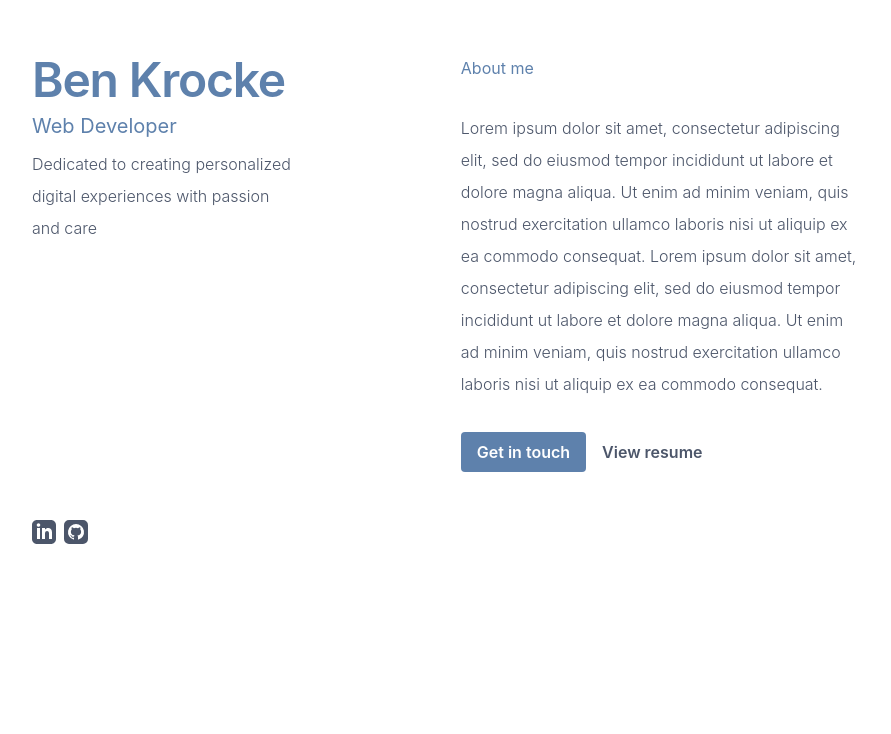
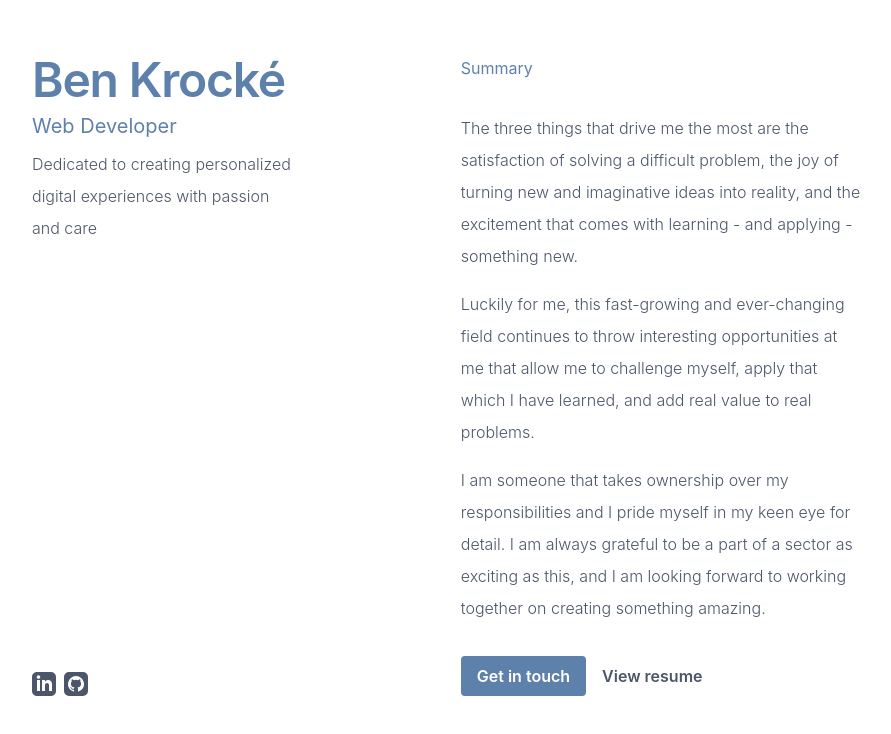
Before and after one commit to BenKrocke/benkrocke.com.au, a website: page index.html in a window 1280 px wide. Shown: the part 144-878 px from the top of the page, without its empty margins (192-1083 px from the left). Before the commit the page ends 800 px from the top, so only its background shows below. Drawn offline with nearby package versions, Linux system fonts and the light colour scheme; files that its build step writes are made by us from their sources; a web font is replaced by a local one.

Commit message:
Add resources

```diff
--- a/index.html
+++ b/index.html
@@ -25,7 +25,7 @@
 
 	  <div class="lg:w-2/5 flex flex-col justify-between">
 	    <div>
-	      <h1 class="text-nord-blue text-5xl tracking-tight font-semibold">Ben Krocke</h1>
+	      <h1 class="text-nord-blue text-5xl tracking-tight font-semibold">Ben Krocké</h1>
 	      <h2 class="text-xl mt-2">Web Developer</h2>
 	      <p class="my-2 leading-8">Dedicated to creating personalized digital experiences with passion and care</p>
 	    </div>
@@ -40,16 +40,13 @@
 	  </div>
 
 	  <div class="pt-24 lg:pt-0 lg:w-3/5 ml-0 lg:ml-40">
-	    <h1 class="mb-8">About me</h1>
-	    <p class="leading-8">Lorem ipsum dolor sit amet, consectetur adipiscing elit, sed do eiusmod tempor incididunt ut
-	      labore et dolore magna aliqua. Ut enim ad minim veniam, quis nostrud exercitation ullamco
-	      laboris nisi ut aliquip ex ea commodo consequat.
-	      Lorem ipsum dolor sit amet, consectetur adipiscing elit, sed do eiusmod tempor incididunt ut
-	      labore et dolore magna aliqua. Ut enim ad minim veniam, quis nostrud exercitation ullamco
-	      laboris nisi ut aliquip ex ea commodo consequat.</p>
+	    <h1 class="mb-8">Summary</h1>
+	    <p class="leading-8 mb-4">The three things that drive me the most are the satisfaction of solving a difficult problem, the joy of turning new and imaginative ideas into reality, and the excitement that comes with learning - and applying - something new.</p>
+	    <p class="leading-8 mb-4">Luckily for me, this fast-growing and ever-changing field continues to throw interesting opportunities at me that allow me to challenge myself, apply that which I have learned, and add real value to real problems.</p>
+	    	    <p class="leading-8">I am someone that takes ownership over my responsibilities and I pride myself in my keen eye for detail. I am always grateful to be a part of a sector as exciting as this, and I am looking forward to working together on creating something amazing.</p>
 	    <div class="mt-8 flex items-center">
-	      <a href="#contact" class="bg-nord-blue py-2 px-4 text-white mr-4 font-semibold rounded text-white hover:text-white hover:bg-nord-frost">Get in touch</a>
-	      <a href="/resume" class="font-semibold">View resume</a>
+	      <a href="mailto:benkrocke@gmail.com" target="_blank" class="bg-nord-blue py-2 px-4 text-white mr-4 font-semibold rounded text-white hover:text-white hover:bg-nord-frost">Get in touch</a>
+	      <a href="./resources/resume.pdf" download target="_blank" class="font-semibold">View resume</a>
 	    </div>
 	  </div>
 
```
Also changed, not shown: output.css (added), 1 other file.
